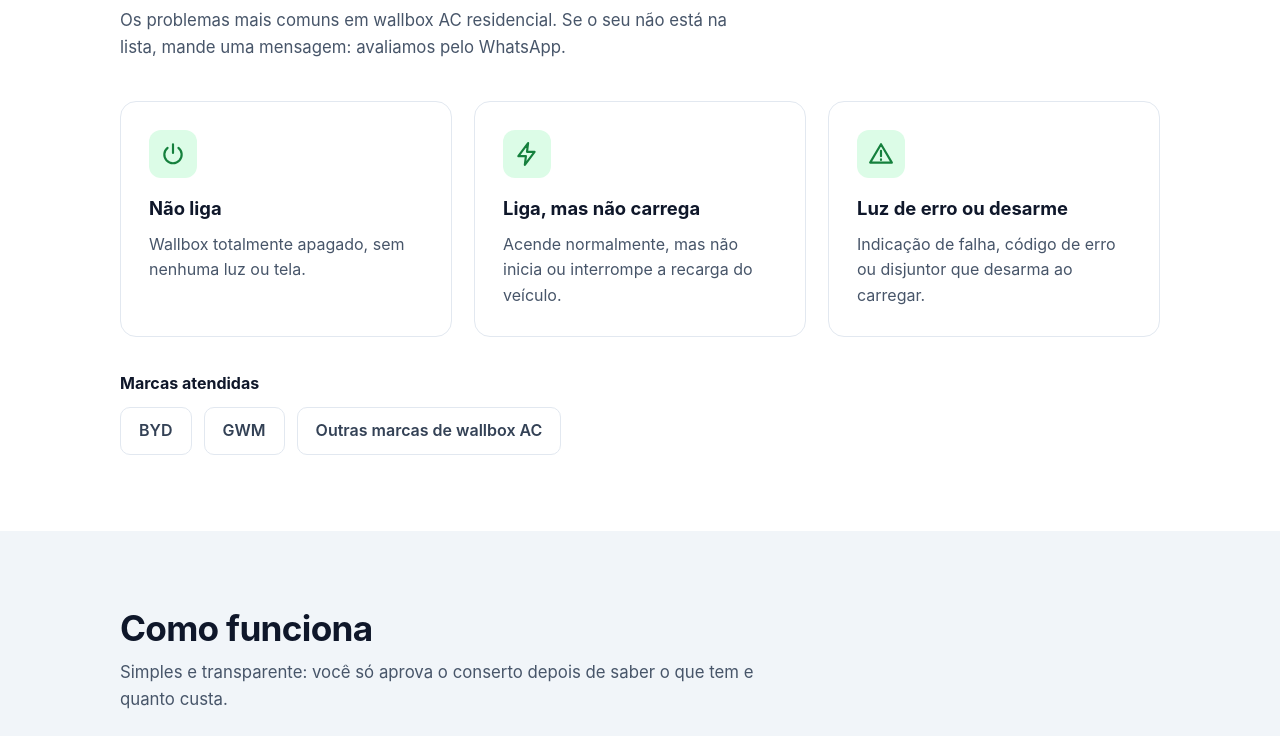
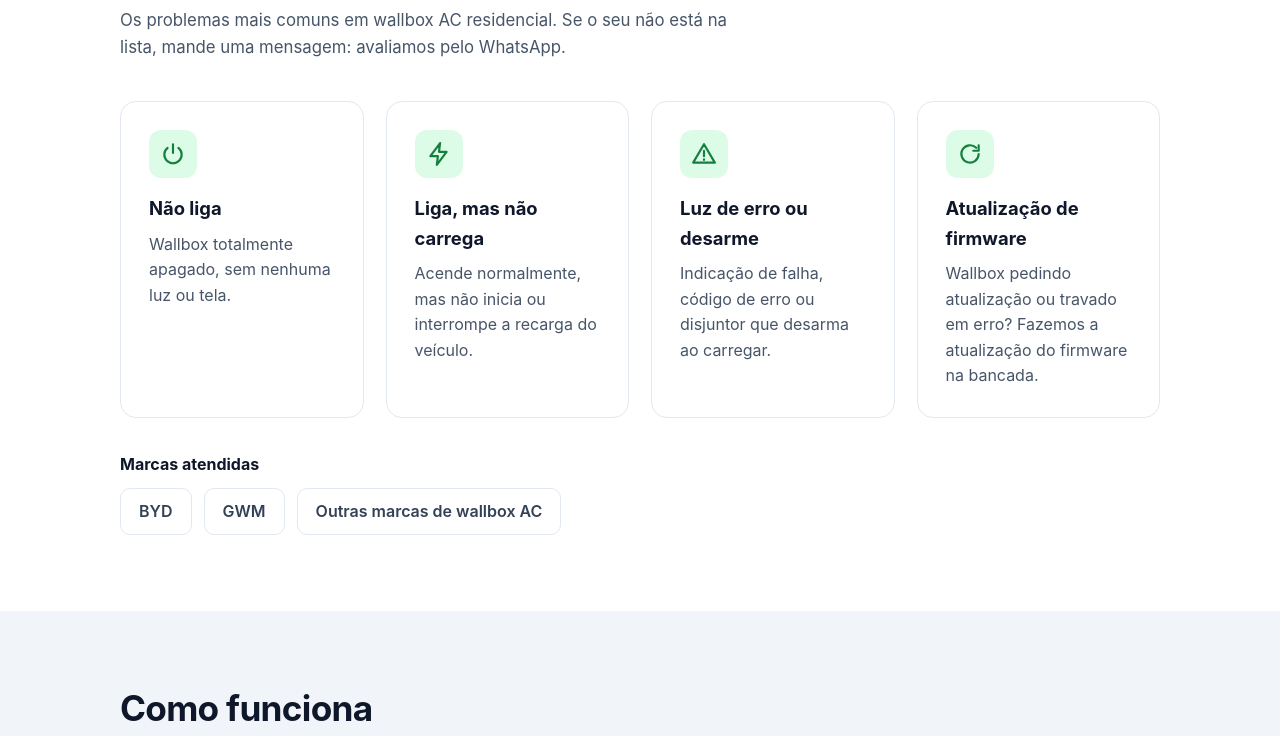
Before and after one commit to eletronicar/eletronicar-site, a plain HTML site: page index.html in a window 1280 px wide. Shown: the part 814-1550 px from the top of the page. Drawn offline with Linux system fonts and the light colour scheme.

Commit message:
atualização de firmware

```diff
--- a/index.html
+++ b/index.html
@@ -11,7 +11,7 @@
 <meta charset="utf-8">
 <meta name="viewport" content="width=device-width,initial-scale=1">
 <title>Conserto de Wallbox em São João da Boa Vista · Eletronicar</title>
-<meta name="description" content="Conserto de wallbox AC (carregador de carro elétrico) BYD, GWM e outras marcas. Diagnóstico em bancada em São João da Boa Vista – SP. Orçamento pelo WhatsApp.">
+<meta name="description" content="Conserto e atualização de firmware de wallbox AC (carregador de carro elétrico) BYD, GWM e outras marcas. Diagnóstico em bancada em São João da Boa Vista – SP. Orçamento pelo WhatsApp.">
 <link rel="canonical" href="https://www.eletronicar.com.br/">
 <meta property="og:title" content="Eletronicar · Conserto de Wallbox">
 <meta property="og:description" content="Wallbox parou? Diagnóstico em bancada e reparo de placa. São João da Boa Vista e região.">
@@ -51,7 +51,7 @@ section{padding:76px 0}
 section.alt{background:var(--soft)}
 h2{font-size:clamp(1.6rem,3vw,2.2rem);letter-spacing:-.02em;margin:0 0 10px;line-height:1.2}
 .sub{color:var(--muted);margin:0 0 40px;max-width:640px;font-size:1.05rem}
-.grid3{display:grid;grid-template-columns:repeat(3,1fr);gap:22px}
+.grid3{display:grid;grid-template-columns:repeat(auto-fit,minmax(220px,1fr));gap:22px}
 .card{background:#fff;border:1px solid var(--line);border-radius:16px;padding:28px;transition:box-shadow .2s,transform .2s}
 .card:hover{box-shadow:0 12px 30px rgba(15,23,42,.08);transform:translateY(-2px)}
 .ico{width:48px;height:48px;border-radius:12px;background:#dcfce7;color:var(--green-d);display:grid;place-items:center;margin-bottom:16px}
@@ -147,6 +147,7 @@ footer p{margin:0;max-width:620px}
   <div class="card"><div class="ico"><svg viewBox="0 0 24 24"><path fill="none" stroke="currentColor" stroke-width="2" stroke-linecap="round" d="M12 3v8M7 6.3a8 8 0 1 0 10 0"/></svg></div><h3>Não liga</h3><p>Wallbox totalmente apagado, sem nenhuma luz ou tela.</p></div>
   <div class="card"><div class="ico"><svg viewBox="0 0 24 24"><path fill="none" stroke="currentColor" stroke-width="2" stroke-linejoin="round" d="M13 2 4 14h7l-1 8 9-12h-7z"/></svg></div><h3>Liga, mas não carrega</h3><p>Acende normalmente, mas não inicia ou interrompe a recarga do veículo.</p></div>
   <div class="card"><div class="ico"><svg viewBox="0 0 24 24"><path fill="none" stroke="currentColor" stroke-width="2" stroke-linecap="round" stroke-linejoin="round" d="M12 3 2 20h20L12 3Zm0 6v5m0 3v.5"/></svg></div><h3>Luz de erro ou desarme</h3><p>Indicação de falha, código de erro ou disjuntor que desarma ao carregar.</p></div>
+  <div class="card"><div class="ico"><svg viewBox="0 0 24 24"><path fill="none" stroke="currentColor" stroke-width="2" stroke-linecap="round" stroke-linejoin="round" d="M20 12a8 8 0 1 1-2.3-5.7M20 4v5h-5"/></svg></div><h3>Atualização de firmware</h3><p>Wallbox pedindo atualização ou travado em erro? Fazemos a atualização do firmware na bancada.</p></div>
  </div>
  <p style="margin:34px 0 10px;font-weight:700">Marcas atendidas</p>
  <div class="brands"><span>BYD</span><span>GWM</span><span>Outras marcas de wallbox AC</span></div>
@@ -179,6 +180,7 @@ footer p{margin:0;max-width:620px}
  <p class="sub">Se a sua dúvida não estiver aqui, é só chamar no WhatsApp.</p>
  <details><summary>Vocês atendem a domicílio?</summary><p>O diagnóstico e o reparo são feitos na loja, em bancada. Você traz o wallbox e retira depois do conserto.</p></details>
  <details><summary>Como retiro o wallbox da parede?</summary><p>Desligue o disjuntor do carregador antes de qualquer coisa. Se não tiver segurança para desconectar a fiação, peça ajuda a um eletricista.</p></details>
+ <details><summary>Vocês fazem atualização de wallbox?</summary><p>Sim. Fazemos a atualização do firmware do wallbox na bancada. Antes, conferimos se o problema é mesmo de software ou se há defeito na placa.</p></details>
  <details><summary>Quanto custa o conserto?</summary><p>Depende do defeito. O orçamento é passado depois do diagnóstico em bancada, antes de qualquer serviço.</p></details>
  <details><summary>Vocês são assistência autorizada?</summary><p>Não. A Eletronicar é um serviço independente de reparo eletrônico, sem vínculo com os fabricantes.</p></details>
 </div></section>
```
